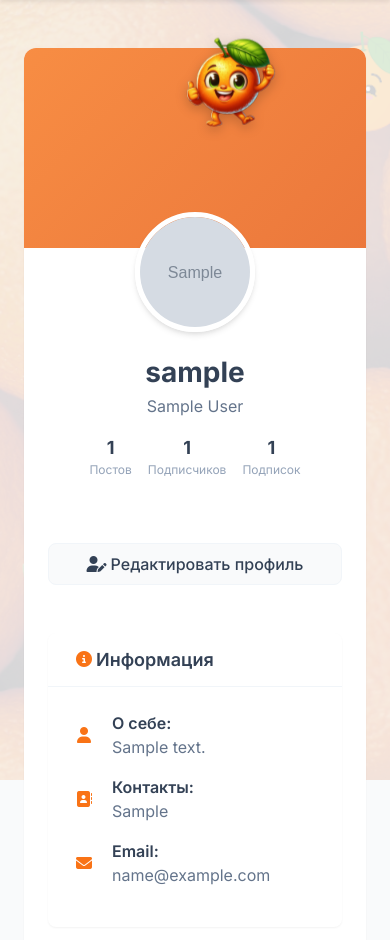
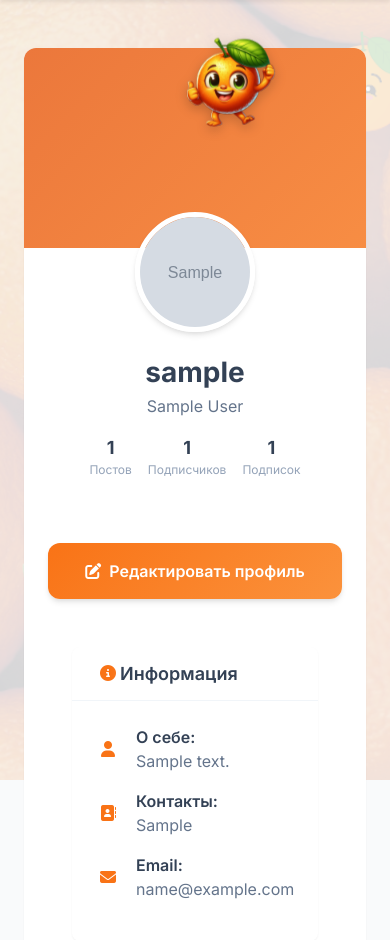
Before and after one commit to AleksejsGir/Chatty_orange, a Django app: a page that uses users/templates/users/profile.html in a window 390 px wide. Shown: the part 64-1004 px from the top of the page. Run offline with Django 5.2, Linux system fonts and the light colour scheme; a user stored in the database is signed in; tables that the repository leaves empty hold one stand-in row (values such as "Sample post"); grey boxes marked "Sample" are stand-in pictures; parts of the project's set-up code (start-up, migrations or seed data) failed here and were passed over; some libraries are stand-ins or nearby versions.

Commit message:
Rafactoring profile css

```diff
--- a/static/css/orange-style.css
+++ b/static/css/orange-style.css
@@ -1057,41 +1057,219 @@ h1, h2, h3, h4, h5, h6 {
   align-items: flex-start;
 }
 
-.btn-edit-profile, .btn-follow-profile, .btn-message-profile {
-  padding: 0.5rem 1rem;
-  font-weight: 500;
-  border-radius: var(--radius-md);
-  transition: all var(--transition-fast);
-}
-
+/*.btn-edit-profile, .btn-follow-profile, .btn-message-profile {*/
+/*  padding: 0.5rem 1rem;*/
+/*  font-weight: 500;*/
+/*  border-radius: var(--radius-md);*/
+/*  transition: all var(--transition-fast);*/
+/*}*/
+
+
+/* ===== ПРОФИЛЬ ПОЛЬЗОВАТЕЛЯ ===== */
+.profile-container {
+  background-color: white;
+  border-radius: var(--radius-lg);
+  box-shadow: var(--shadow-sm);
+  margin-bottom: 2rem;
+  overflow: hidden;
+}
+
+.profile-header {
+  position: relative;
+}
+
+.profile-cover {
+  height: 200px;
+  background-color: var(--bg-gray);
+  position: relative;
+  overflow: hidden;
+}
+
+.profile-cover-gradient {
+  position: absolute;
+  top: 0;
+  left: 0;
+  width: 100%;
+  height: 100%;
+  background: linear-gradient(135deg, var(--primary-dark), var(--primary));
+  color: white;
+  opacity: 0.8;
+}
+
+.profile-info-container {
+  padding: 1.5rem;
+  position: relative;
+  display: flex;
+  flex-wrap: wrap;
+  gap: 1.5rem;
+  margin-top: -60px;
+}
+
+.profile-avatar-container {
+  width: 120px;
+  height: 120px;
+  border-radius: 50%;
+  overflow: hidden;
+  border: 5px solid white;
+  box-shadow: var(--shadow-md);
+  z-index: 2;
+}
+
+.profile-avatar {
+  width: 100%;
+  height: 100%;
+  object-fit: cover;
+}
+
+.profile-avatar-placeholder {
+  width: 100%;
+  height: 100%;
+  display: flex;
+  align-items: center;
+  justify-content: center;
+  background-color: var(--primary-light);
+  color: white;
+  font-size: 2.5rem;
+  font-weight: 700;
+}
+
+.profile-info {
+  flex: 1;
+  min-width: 200px;
+}
+
+.profile-name {
+  font-size: 1.75rem;
+  font-weight: 700;
+  margin-bottom: 0.25rem;
+}
+
+.profile-fullname {
+  font-size: 1rem;
+  color: var(--text-medium);
+  margin-bottom: 1rem;
+}
+
+.profile-stats {
+  display: flex;
+  gap: 2rem;
+  margin-top: 1rem;
+}
+
+.profile-stat {
+  display: flex;
+  flex-direction: column;
+  align-items: center;
+}
+
+.profile-actions {
+  display: flex;
+  gap: 1rem;
+  align-items: flex-start;
+}
+
+/* ===== СИСТЕМА КНОПОК ПРОФИЛЯ ===== */
+
+/* Базовый класс для всех кнопок профиля */
+.btn-profile-base {
+  font-weight: 600;
+  padding: 0.75rem 1.5rem;
+  border-radius: var(--radius-lg);
+  box-shadow: var(--shadow-md);
+  transition: all var(--transition-normal);
+  position: relative;
+  overflow: hidden;
+  text-decoration: none;
+  display: inline-flex;
+  align-items: center;
+  gap: 0.5rem;
+  border: none;
+  cursor: pointer;
+}
+
+/* Эффект свечения при наведении для всех кнопок */
+.btn-profile-base::before {
+  content: '';
+  position: absolute;
+  top: 0;
+  left: -100%;
+  width: 100%;
+  height: 100%;
+  background: linear-gradient(90deg, transparent, rgba(255,255,255,0.2), transparent);
+  transition: left var(--transition-slow);
+}
+
+.btn-profile-base:hover::before {
+  left: 100%;
+}
+
+.btn-profile-base:active {
+  transform: translateY(0);
+  box-shadow: var(--shadow-md);
+}
+
+.btn-profile-base i {
+  font-size: 1rem;
+  transition: transform var(--transition-fast);
+}
+
+.btn-profile-base:hover i {
+  transform: scale(1.1);
+}
+
+/* Основная кнопка (редактирование профиля) */
 .btn-edit-profile {
-  background-color: var(--bg-light);
+  background: linear-gradient(135deg, var(--primary), var(--primary-light));
+  color: white;
+}
+
+.btn-edit-profile:hover {
+  background: linear-gradient(135deg, var(--primary-dark), var(--primary));
+  color: white;
+  transform: translateY(-2px);
+  box-shadow: var(--shadow-lg);
+  text-decoration: none;
+}
+
+/* Кнопка подписки */
+.btn-follow-profile {
+  background: linear-gradient(135deg, var(--primary-dark), var(--primary));
+  color: white;
+}
+
+.btn-follow-profile:hover {
+  background: linear-gradient(135deg, var(--primary-dark), var(--primary));
+  color: white;
+  transform: translateY(-2px);
+  box-shadow: var(--shadow-lg);
+}
+
+/* Кнопка отписки */
+.btn-unfollow-profile {
+  background: linear-gradient(135deg, var(--text-medium), var(--text-light));
+  color: white;
+}
+
+.btn-unfollow-profile:hover {
+  background: linear-gradient(135deg, var(--danger), #dc2626);
+  color: white;
+  transform: translateY(-2px);
+  box-shadow: var(--shadow-lg);
+}
+
+/* Вторичная кнопка (сообщения) */
+.btn-message-profile {
+  background: white;
   color: var(--text-dark);
-  border: 1px solid var(--bg-gray);
-}
-
-.btn-edit-profile:hover {
-  background-color: var(--bg-gray);
-}
-
-.btn-follow-profile {
-  background-color: var(--primary);
-  color: white;
-  border: none;
-}
-
-.btn-follow-profile:hover {
-  background-color: var(--primary-dark);
-}
-
-.btn-message-profile {
-  background-color: white;
-  color: var(--text-dark);
-  border: 1px solid var(--bg-gray);
+  border: 2px solid var(--primary-light);
 }
 
 .btn-message-profile:hover {
-  background-color: var(--bg-gray);
+  background: var(--primary-ultra-light);
+  color: var(--primary-dark);
+  border-color: var(--primary);
+  transform: translateY(-2px);
+  box-shadow: var(--shadow-lg);
 }
 
 .profile-content {
@@ -1194,6 +1372,20 @@ h1, h2, h3, h4, h5, h6 {
   gap: 1rem;
 }
 
+/* ===== АДАПТИВНОСТЬ ДЛЯ МОБИЛЬНЫХ УСТРОЙСТВ ===== */
+@media (max-width: 767.98px) {
+  .btn-profile-base {
+    width: 100%;
+    justify-content: center;
+    padding: 1rem 1.5rem;
+    font-size: 1rem;
+  }
+
+  .profile-actions {
+    flex-direction: column;
+    width: 100%;
+  }
+}
 /* ===== МЕДИА-ЗАПРОСЫ ===== */
 @media (max-width: 991.98px) {
   .hero-text-column {
@@ -1213,11 +1405,6 @@ h1, h2, h3, h4, h5, h6 {
     padding: 2rem;
   }
 
-  /*.navbar .search-form {*/
-  /*  margin: 0.5rem 0;*/
-  /*  width: 100%;*/
-  /*  max-width: none;*/
-  /*}*/
 
   .profile-avatar-container {
     margin-left: auto;
--- a/users/templates/users/profile.html
+++ b/users/templates/users/profile.html
@@ -56,30 +56,38 @@
             </div>
 
             <!-- Кнопки действий -->
+            <!-- В profile.html замените блок с кнопками действий -->
             <div class="profile-actions" style="margin-top: 40px;">
                 {% if user.is_authenticated %}
                     {% if user == profile_user %}
-                        <a href="{% url 'users:profile-edit' pk=user.pk %}?from=profile" class="btn btn-edit-profile">
-                            <i class="fa-solid fa-user-edit me-1"></i>Редактировать профиль
+                        <a href="{% url 'users:profile-edit' pk=user.pk %}?from=profile"
+                           class="btn-profile-base btn-edit-profile">
+                            <i class="fa-solid fa-pen-to-square"></i>
+                            Редактировать профиль
                         </a>
                     {% else %}
                         <!-- Кнопка подписки/отписки -->
                         <form action="{% url 'subscriptions:toggle' username=profile_user.username %}" method="post">
                             {% csrf_token %}
                             {% if is_subscribed %}
-                                <button type="submit" class="btn btn-outline-secondary subscription-toggle js-subscription-toggle" data-username="{{ profile_user.username }}">
-                                    <i class="fa-solid fa-user-minus me-1"></i>Отписаться
+                                <button type="submit"
+                                        class="btn-profile-base btn-unfollow-profile subscription-toggle js-subscription-toggle"
+                                        data-username="{{ profile_user.username }}">
+                                    <i class="fa-solid fa-user-minus"></i>
+                                    Отписаться
                                 </button>
                             {% else %}
-                                <button type="submit" class="btn btn-follow-profile subscription-toggle js-subscription-toggle" data-username="{{ profile_user.username }}">
-                                    <i class="fa-solid fa-user-plus me-1"></i>Подписаться
+                                <button type="submit"
+                                        class="btn-profile-base btn-follow-profile subscription-toggle js-subscription-toggle"
+                                        data-username="{{ profile_user.username }}">
+                                    <i class="fa-solid fa-user-plus"></i>
+                                    Подписаться
                                 </button>
                             {% endif %}
                         </form>
                     {% endif %}
                 {% endif %}
             </div>
-        </div>
 
         <!-- Основной контент профиля -->
         <div class="profile-content">
```
Also changed, not shown: users/templates/users/profile_edit.html (+74 -46 lines).
